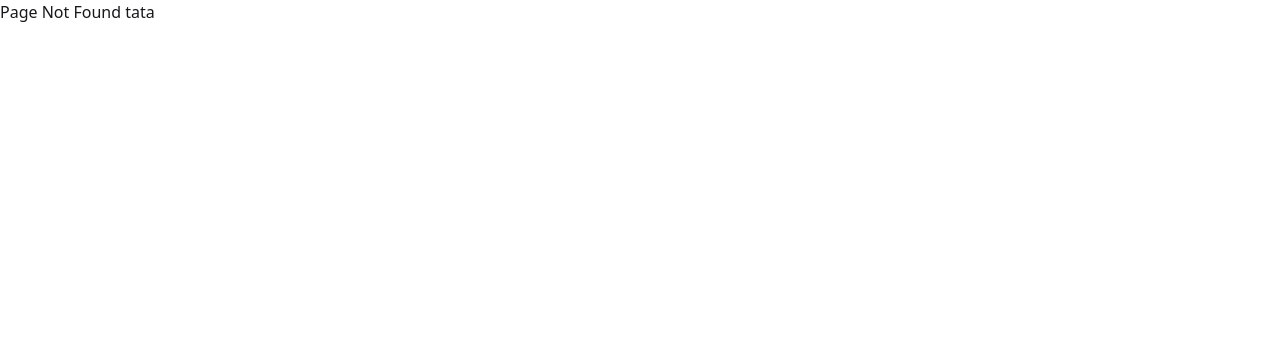
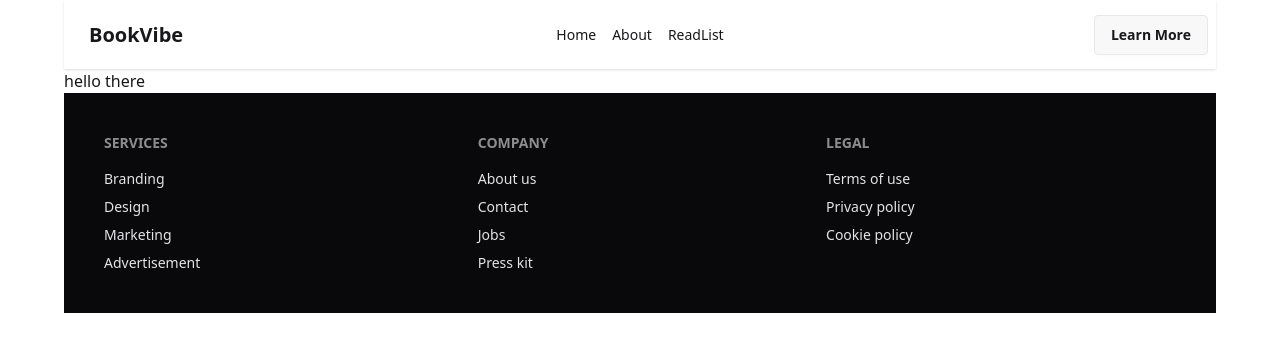
Before and after one commit to ahassh1/book-vibe, a React (Vite) app: page /readList in a window 1280 px wide. Before the commit this address had no page. Shown: the top 352 px of the page. Built offline with nearby package versions, Linux system fonts and the light colour scheme.

Commit message:
readList route added

```diff
--- /dev/null
+++ b/src/ReadList/ReadList.jsx
@@ -0,0 +1,11 @@
+import React from 'react';
+
+const ReadList = () => {
+    return (
+        <div>
+            <h3>hello there</h3>
+        </div>
+    );
+};
+
+export default ReadList;
--- a/src/Routes/Routes.jsx
+++ b/src/Routes/Routes.jsx
@@ -5,6 +5,7 @@ import ErrorPage from "../pages/ErrorPage/ErrorPage";
 import Home from "../pages/Home/Home";
 import About from "../pages/About/About";
 import BookDetails from "../pages/BookDetails/BookDetails";
+import ReadList from "../ReadList/ReadList";
 
 export const router = createBrowserRouter([
   {
@@ -15,18 +16,22 @@ export const router = createBrowserRouter([
     children: [
       {
         index: true,
-        loader:() => fetch('booksData.json'),
+        loader: () => fetch("booksData.json"),
         path: "/",
-        Component: Home
+        Component: Home,
       },
       {
-        path:'/about',
-        Component:About
+        path: "/about",
+        Component: About,
       },
       {
-        path:'/bookDetails/:id',
+        path: "readList",
+        Component: ReadList
+      },
+      {
+        path: "/bookDetails/:id",
         Component: BookDetails,
-        loader:() => fetch('./booksData.json')
+        loader: () => fetch("./booksData.json"),
       }
     ],
   },
--- a/src/components/Header/Navbar.jsx
+++ b/src/components/Header/Navbar.jsx
@@ -8,6 +8,10 @@ const Navbar = () => {
       <Link to="/about">
 
         <li className="m-2">About</li>
+      </Link>
+        <Link to="/readList">
+
+        <li className="m-2">ReadList</li>
       </Link>
     </>
 
--- a/src/utility/addToDB.js
+++ b/src/utility/addToDB.js
@@ -11,11 +11,13 @@ const getStoredBook = () =>{
 
 const addToStoredDB = (id) =>{
     const storeBookData = getStoredBook()
-    if(storeBookData.include(id)){
+    if(storeBookData.includes(id)){
         alert('this id is alrady exist')
     }else{
         storeBookData.push(id);
-        console.log(storeBookData);
+        // console.log(storeBookData);
+        const data = JSON.stringify(storeBookData);
+        localStorage.setItem("readList",data)
     }
 }
 export {addToStoredDB}
```
